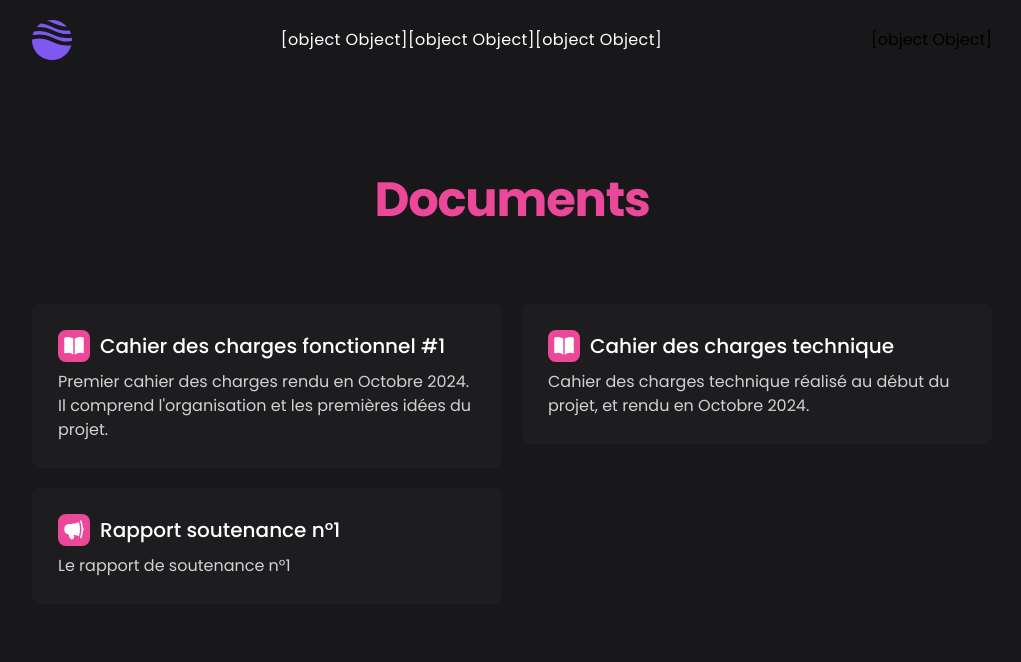
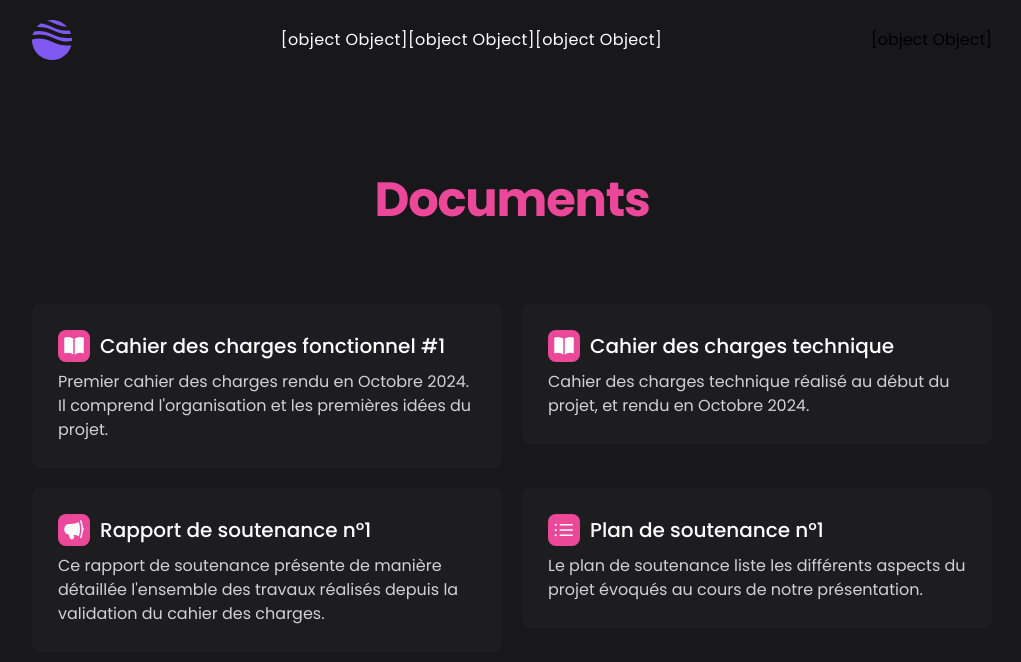
Before and after one commit to uzin-game/website, a Nuxt app: page /documents in a window 1280 px wide. Shown: the top 662 px of the page, without its empty margins (128-1149 px from the left). Built offline with nearby package versions, Linux system fonts and the light colour scheme.

Commit message:
Added documents

```diff
--- a/pages/documents.vue
+++ b/pages/documents.vue
@@ -1,5 +1,5 @@
 <script setup lang="ts">
-import { BookOpenIcon, MegaphoneIcon } from "@heroicons/vue/24/solid";
+import { BookOpenIcon, MegaphoneIcon, ListBulletIcon } from "@heroicons/vue/24/solid";
 
 const documents = [
 	{
@@ -16,10 +16,18 @@ const documents = [
 		icon: BookOpenIcon,
 	},
 	{
-		name: "Rapport soutenance n°1",
-		description: "Le rapport de soutenance n°1",
+		name: "Rapport de soutenance n°1",
+		description:
+			"Ce rapport de soutenance présente de manière détaillée l'ensemble des travaux réalisés depuis la validation du cahier des charges.",
 		href: "/documents/rapport-1.pdf",
 		icon: MegaphoneIcon,
+	},
+	{
+		name: "Plan de soutenance n°1",
+		description:
+			"Le plan de soutenance liste les différents aspects du projet évoqués au cours de notre présentation.",
+		href: "/documents/plan-1.pdf",
+		icon: ListBulletIcon,
 	},
 ];
 </script>
```
Also changed, not shown: 2 other files (tests, documents, lock files or other folders).
